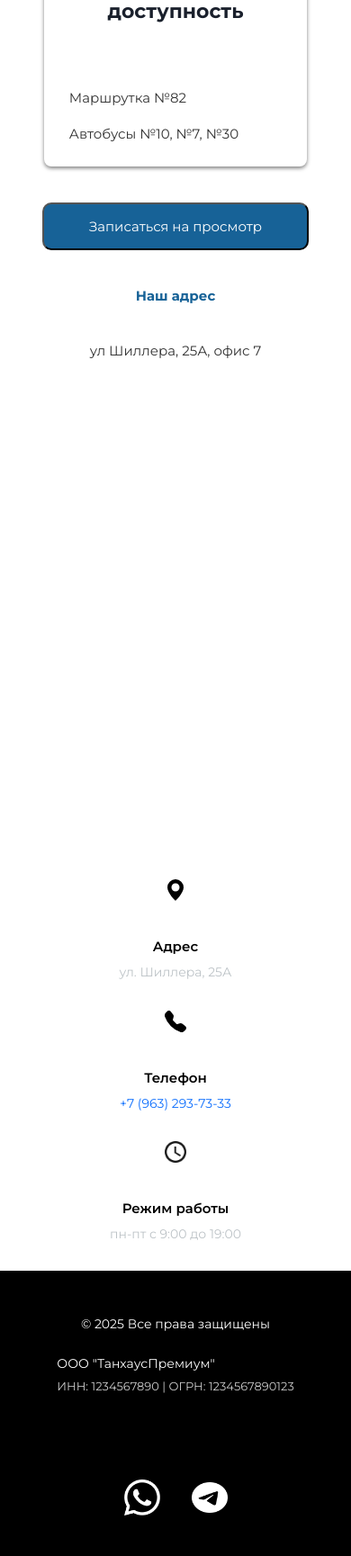
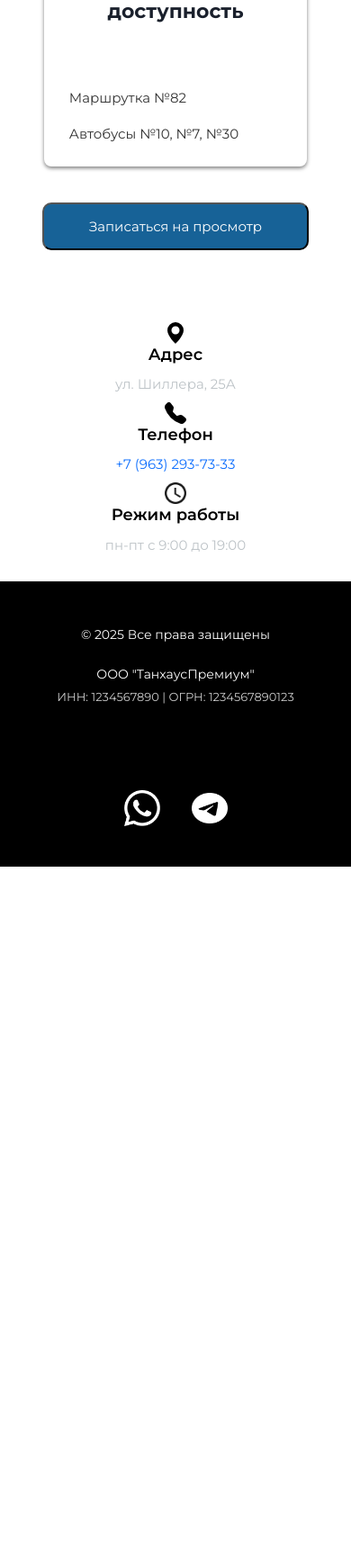
Before and after one commit to Ilya-KeFiRcHiK/Practice_Tanhouse, a PHP site: page /tanhouse1.html in a window 390 px wide. Shown: the part 3477-5206 px from the top of the page at 90% size. After the commit the page ends 4440 px from the top, so only its background shows below. Run offline with PHP 8.4, Linux system fonts and the light colour scheme.

Commit message:
Добавил Изменения

```diff
--- a/catalog.html
+++ b/catalog.html
@@ -333,12 +333,6 @@
 
 </section>
 
-        <section class="address">
-    <h2 id="address">Наш адрес</h2>
-    <p class="address-text">ул Шиллера, 25А, офис 7</p>
-    <script class="map" type="text/javascript" charset="utf-8" async src="https://api-maps.yandex.ru/services/constructor/1.0/js/?um=constructor%3Ada444df6a63e56e8427f115d85c3c42fd681fa56634f1e79d054e72ebf3aa537&amp;width=1905&amp;height=720&amp;lang=ru_RU&amp;scroll=true"></script>
-</section>
-
 <div class="footer-contacts">
 
         <div class="contact-icon">
--- a/contacts.html
+++ b/contacts.html
@@ -142,14 +142,12 @@
 
 </section>
         <section>
-    <div style="width: 100%; height: 500px; margin: 0 auto;">
         <script
             type="text/javascript"
             charset="utf-8"
             async
             src="https://api-maps.yandex.ru/services/constructor/1.0/js/?um=constructor%3Ada444df6a63e56e8427f115d85c3c42fd681fa56634f1e79d054e72ebf3aa537&width=100%&height=500&lang=ru_RU&scroll=true">
         </script>
-    </div>
 </section>
 
 <div class="footer-contacts">
--- a/index.html
+++ b/index.html
@@ -283,7 +283,7 @@
           <div class="review-content-wrapper">
             <h3 class="review-author">Алексей Смирнов</h3>
             <div class="review-content">
-              <p>5 лет назад решили переехать в комфортабельное жильё. Знакомые посоветовали обратиться в компанию ТанхаусПремиум. В компании работают квалифицированные специалисты, которые быстро помогли подобрать нам подходящее по нашим требованиям танхаус. Удивили и цены, гибкая система рассрочки. Всем советуем, не пожалеете!</p>
+              <p>5 лет назад решили переехать в комфортабельное жильё. Знакомые посоветовали обратиться в компанию ТаунхаусПремиум. В компании работают квалифицированные специалисты, которые быстро помогли подобрать нам подходящее по нашим требованиям таунхаус. Удивили и цены, гибкая система рассрочки. Всем советуем, не пожалеете!</p>
             </div>
           </div>
         </div>
@@ -334,8 +334,6 @@
 
 
 <section class="address">
-    <h2 id="address">Наш адрес</h2>
-    <p class="address-text">ул Шиллера, 25А, офис 7</p>
     <script class="map" type="text/javascript" charset="utf-8" async src="https://api-maps.yandex.ru/services/constructor/1.0/js/?um=constructor%3Ada444df6a63e56e8427f115d85c3c42fd681fa56634f1e79d054e72ebf3aa537&amp;width=1905&amp;height=720&amp;lang=ru_RU&amp;scroll=true"></script>
 </section>
 
@@ -377,7 +375,7 @@
             <p class="copyright">© 2025 Все права защищены</p>
         </div>
         <div class="footer-right">
-            <p class="company-info">ООО "ТанхаусПремиум"</p>
+            <p class="company-info">ООО "ТаунхаусПремиум"</p>
             <p class="legal-info">ИНН: 1234567890 | ОГРН: 1234567890123</p>
         </div>
     </div>
--- a/sales.html
+++ b/sales.html
@@ -104,12 +104,6 @@
         </div>
     </div>
 </div>
-
-<section class="address">
-    <h2 id="address">Наш адрес</h2>
-    <p class="address-text">ул Шиллера, 25А, офис 7</p>
-    <script class="map" type="text/javascript" charset="utf-8" async src="https://api-maps.yandex.ru/services/constructor/1.0/js/?um=constructor%3Ada444df6a63e56e8427f115d85c3c42fd681fa56634f1e79d054e72ebf3aa537&amp;width=1905&amp;height=720&amp;lang=ru_RU&amp;scroll=true"></script>
-</section>
 
 <div class="footer-contacts">
 
--- a/style.css
+++ b/style.css
@@ -1834,10 +1834,6 @@ align-items: end;
     border-bottom: 1px solid #888;
   }
 
-  .contact-icon {
-    margin-top: 2px;
-  }
-
   .contact-text {
     color: #212529;
     margin-bottom: 0;
@@ -1857,7 +1853,6 @@ align-items: end;
         width: 40px;
         height: 40px;
         object-fit: contain;
-        margin-bottom: 10px;
     }
 
 .contact-value a {
@@ -2667,6 +2662,7 @@ align-items: end;
     color: white;
     font-size: 20px;
     margin-top: 40px;
+    margin-bottom: 40px;
     width: fit-content;
     padding-top: 15px;
     padding-bottom: 15px;
@@ -3286,10 +3282,22 @@ align-items: end;
     --mobile-gap: 12px;
   }
 
+  .feedback-section{
+    overflow-y: scroll;
+    transform: translateY(50%);
+    height: 500px;
+  }
+
+  .feedback-section .visible{
+   bottom: 50%;
+  }
+
   .feedback-form-container {
             padding: 20px 15px;
             margin: 0 10px;
             width: 375px;
+            right: 50%;
+            transform: translate(53%);
         }
 
         .feedback-form-header {
@@ -3335,7 +3343,7 @@ align-items: end;
   .footer-contacts {
            flex-direction: column;
             align-items: center;
-            gap: 30px;
+            gap: 0px;
             padding: 30px 15px;
         }
 
@@ -3351,11 +3359,11 @@ align-items: end;
         }
 
         .contact-title {
+            font-size: 18px;
+        }
+
+        .contact-text {
             font-size: 15px;
-        }
-
-        .contact-text {
-            font-size: 14px;
         }
 
   .text-contact{
@@ -3814,6 +3822,7 @@ align-items: end;
   .contact-icon {
     width: 24px;
     height: 24px;
+    margin-top: 10px;
   }
 
   /* Футер */
@@ -3821,6 +3830,7 @@ align-items: end;
     display: flex;
     flex-direction: column;
     align-items: center;
+    text-align: center;
     gap: 15px;
     padding: 20px var(--mobile-padding);
   }
--- a/tanhouse1.html
+++ b/tanhouse1.html
@@ -274,20 +274,13 @@
         </button>
     </div>
 
-        <section class="address">
-    <h2 id="address">Наш адрес</h2>
-    <p class="address-text">ул Шиллера, 25А, офис 7</p>
-</section>
-
 <section>
-    <div style="width: 100%; height: 500px; margin: 0 auto;">
         <script
             type="text/javascript"
             charset="utf-8"
             async
             src="https://api-maps.yandex.ru/services/constructor/1.0/js/?um=constructor%3Ada444df6a63e56e8427f115d85c3c42fd681fa56634f1e79d054e72ebf3aa537&width=100%&height=500&lang=ru_RU&scroll=true">
         </script>
-    </div>
 </section>
 
 <div class="footer-contacts">
--- a/tanhouse4.html
+++ b/tanhouse4.html
@@ -254,20 +254,14 @@
 <div class="catalog-actions">
     <button class="catalog-action-button book-viewing" id="feedbackTanhouseBtn">Записаться на просмотр</button>
   </div>
-        <section class="address">
-    <h2 id="address">Наш адрес</h2>
-    <p class="address-text">ул Шиллера, 25А, офис 7</p>
-</section>
 
 <section>
-    <div style="width: 100%; height: 500px; margin: 0 auto;">
         <script
             type="text/javascript"
             charset="utf-8"
             async
             src="https://api-maps.yandex.ru/services/constructor/1.0/js/?um=constructor%3Ada444df6a63e56e8427f115d85c3c42fd681fa56634f1e79d054e72ebf3aa537&width=100%&height=500&lang=ru_RU&scroll=true">
         </script>
-    </div>
 </section>
 
 <div class="footer-contacts">
```
Also changed, not shown: company.html (+0 -7 lines), tanhouse2.html (+0 -8 lines), tanhouse3.html (+0 -7 lines).
